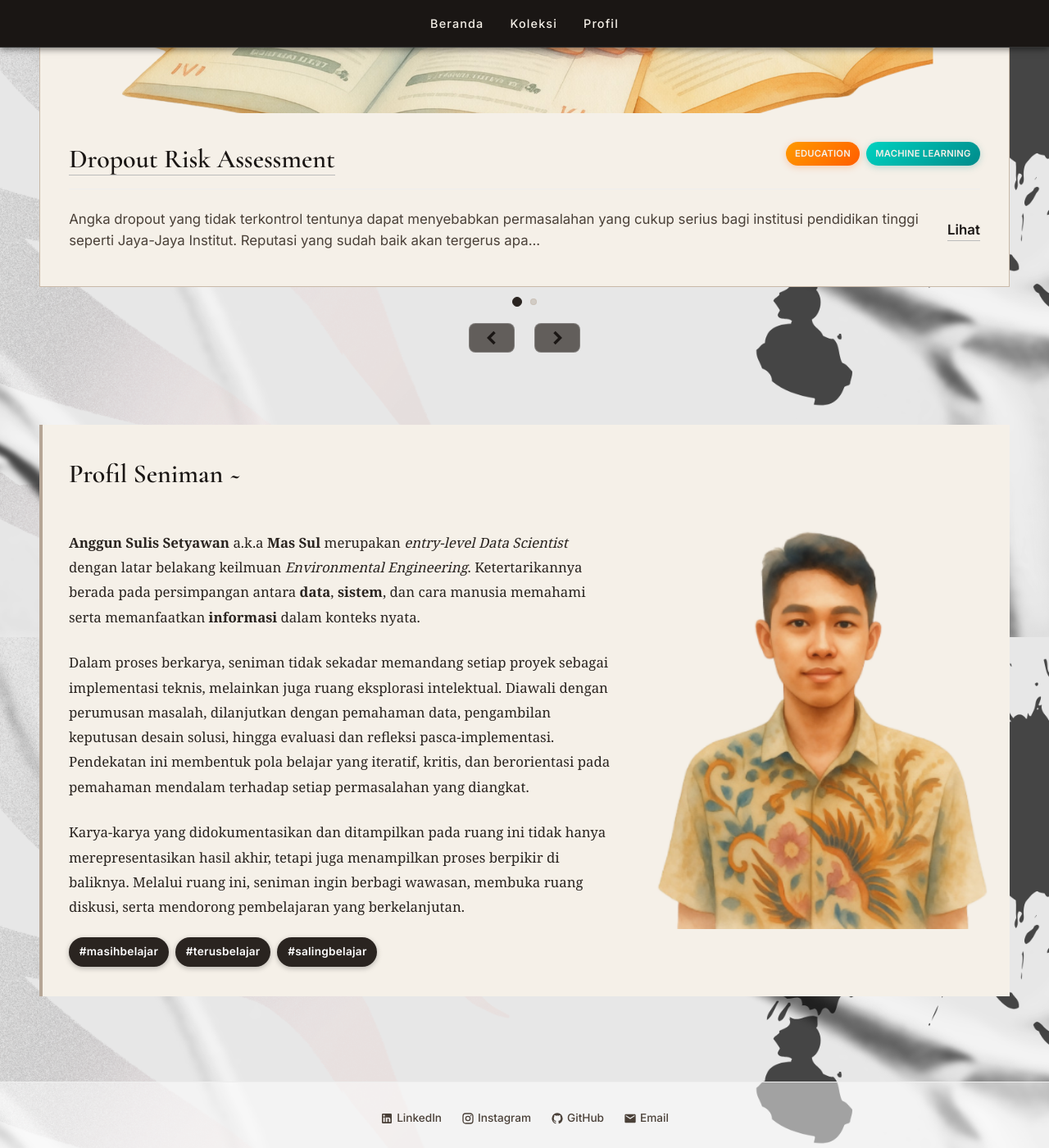
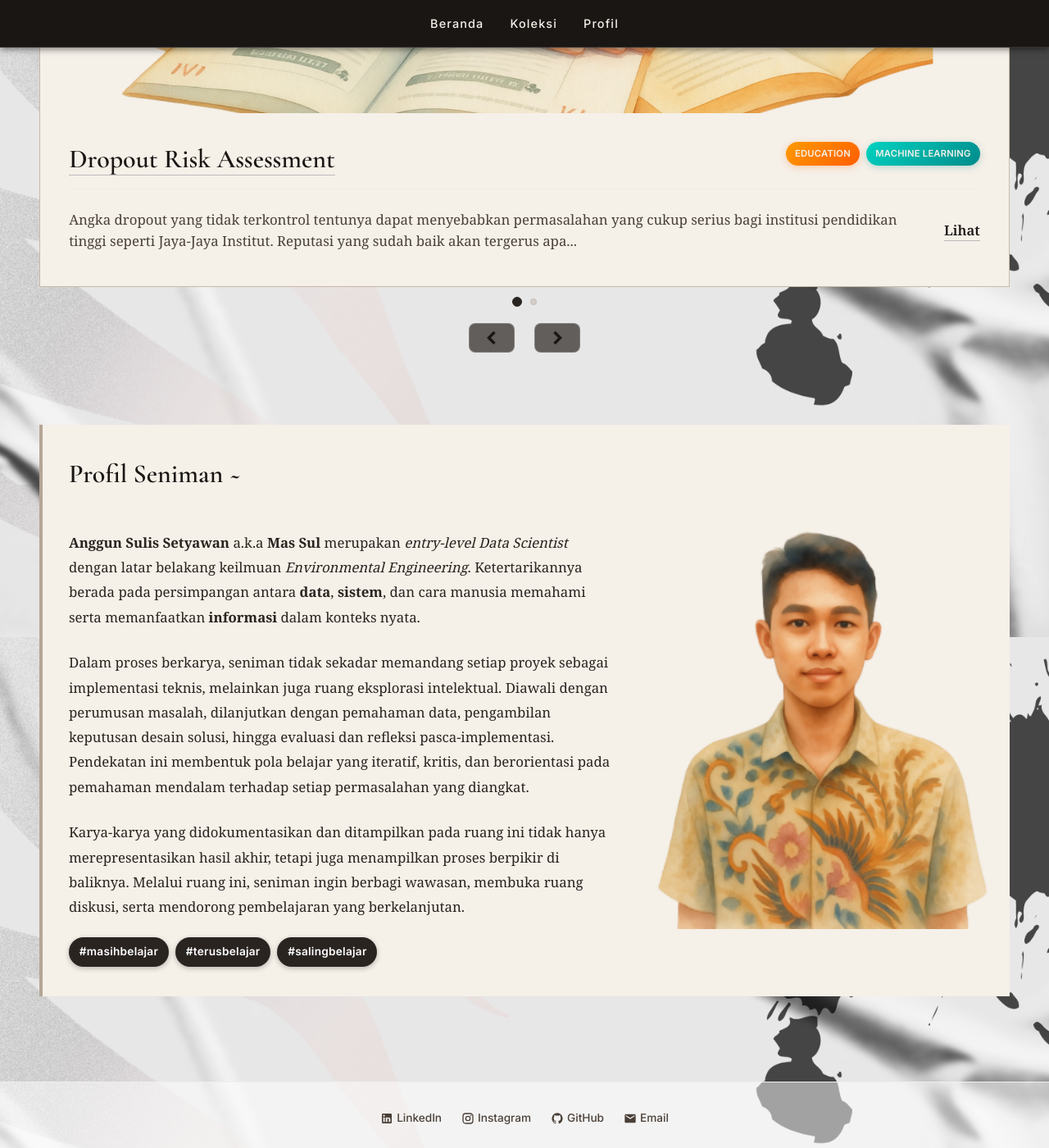
Before and after one commit to Sulbae/Sulbae.github.io, a Jekyll site: the page built from index.md, in a window 1280 px wide and 1400 px high, scrolled down 1023 px. Shown: the whole window at 82% size. Built offline with Jekyll 4.4.1, drawn with Linux system fonts in a browser that asks for light colours.

Commit message:
Update home.css

```diff
--- a/assets/css/home.css
+++ b/assets/css/home.css
@@ -637,7 +637,7 @@ summary.summary-toggle {
    align-items: center;
    justify-content: space-between;
    gap: 0.5rem;
-   font-family: var(--font-ui) !important;
+   font-family: var(--font-body) !important;
    font-size: 1.05rem !important;
    line-height: 1.5 !important;
    color: var(--color-text-secondary);
```
